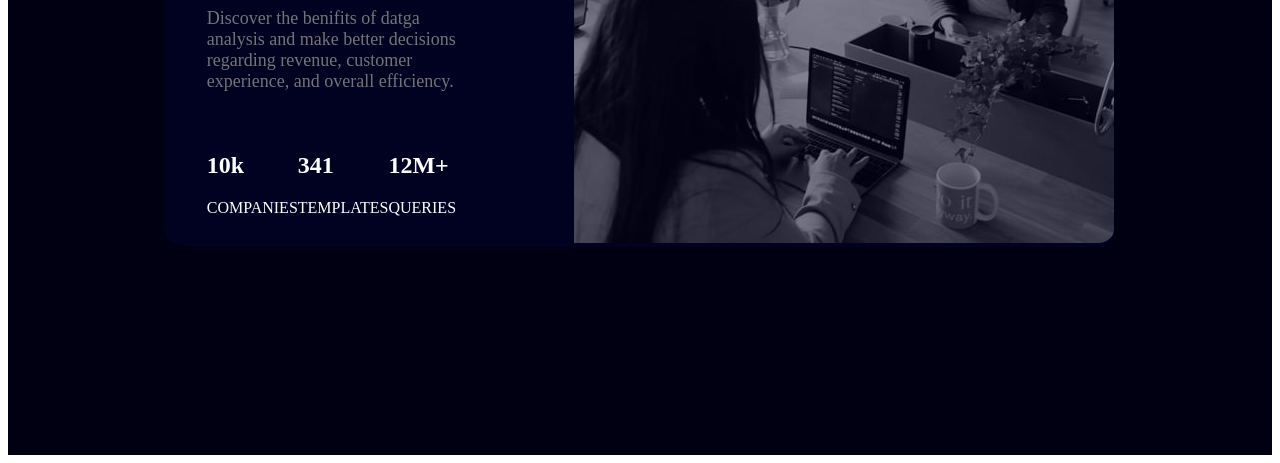
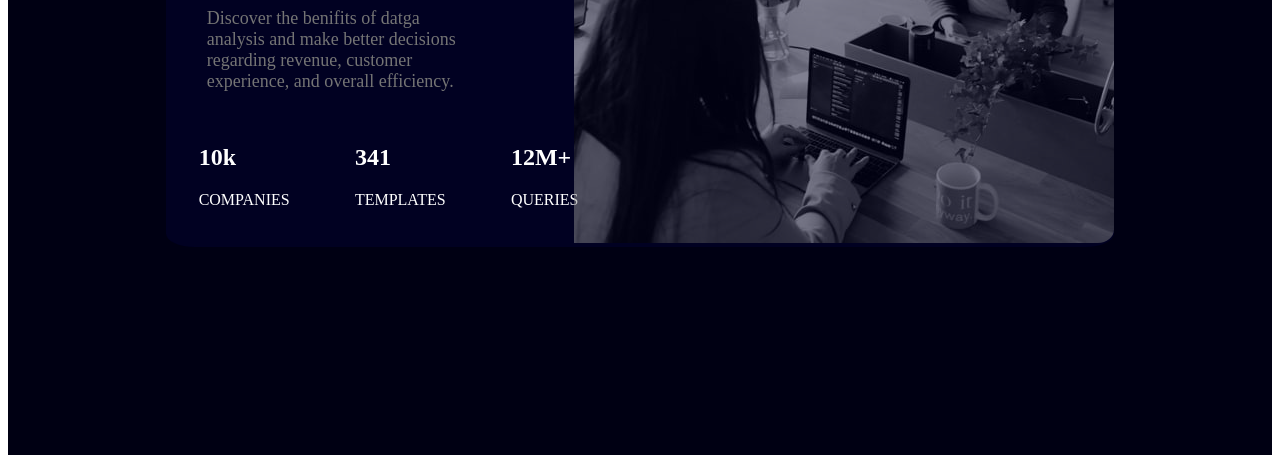
Before and after one commit to sailesh-b/frontend-templates, a plain HTML site: page frontend designs/day-1/index.html in a window 1280 px wide. Shown: the part 337-800 px from the top of the page. Drawn offline with Linux system fonts and the light colour scheme.

Commit message:
1/6 10:54 pm

```diff
--- a/frontend designs/day-1/index.css
+++ b/frontend designs/day-1/index.css
@@ -44,16 +44,14 @@
 
 .detials{
     color: rgb(255, 255, 255);
-    padding-top: 10%;
-    padding-left: 10%;
-    padding-right:22%;
+    padding-right:20%;
     display: flex;
 }
 
 .space{
     padding-top: 10%;
     padding-left: 10%;
-    padding-right:22%;
+    padding-right:10%;
   }
 
 
--- a/frontend designs/day-1/index.html
+++ b/frontend designs/day-1/index.html
@@ -21,9 +21,9 @@
                         Discover the benifits of datga analysis and make better decisions regarding revenue, customer experience, and overall efficiency.
                     </div>
                     <div class="detials">
-                        <div><h2>10k</h2><p>COMPANIES</p></div>
-                        <div><h2>341</h2><p>TEMPLATES</p></div>
-                        <div><h2>12M+</h2><p>QUERIES</p></div>
+                        <div class="space"><h2>10k</h2><p>COMPANIES</p></div>
+                        <div class="space"><h2>341</h2><p>TEMPLATES</p></div>
+                        <div class="space"><h2>12M+</h2><p>QUERIES</p></div>
                     </div>
                 </div>
                 <span>
```
